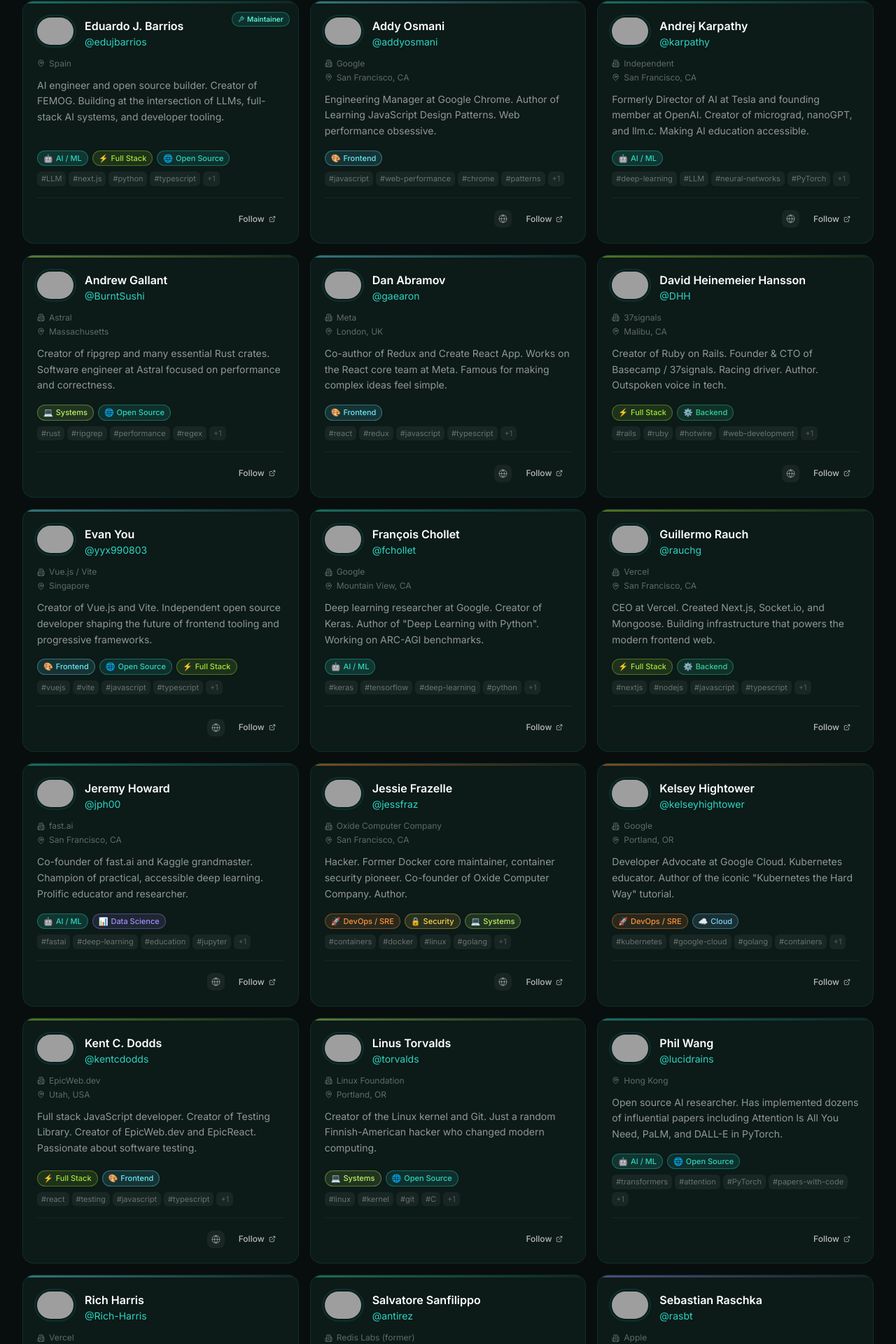
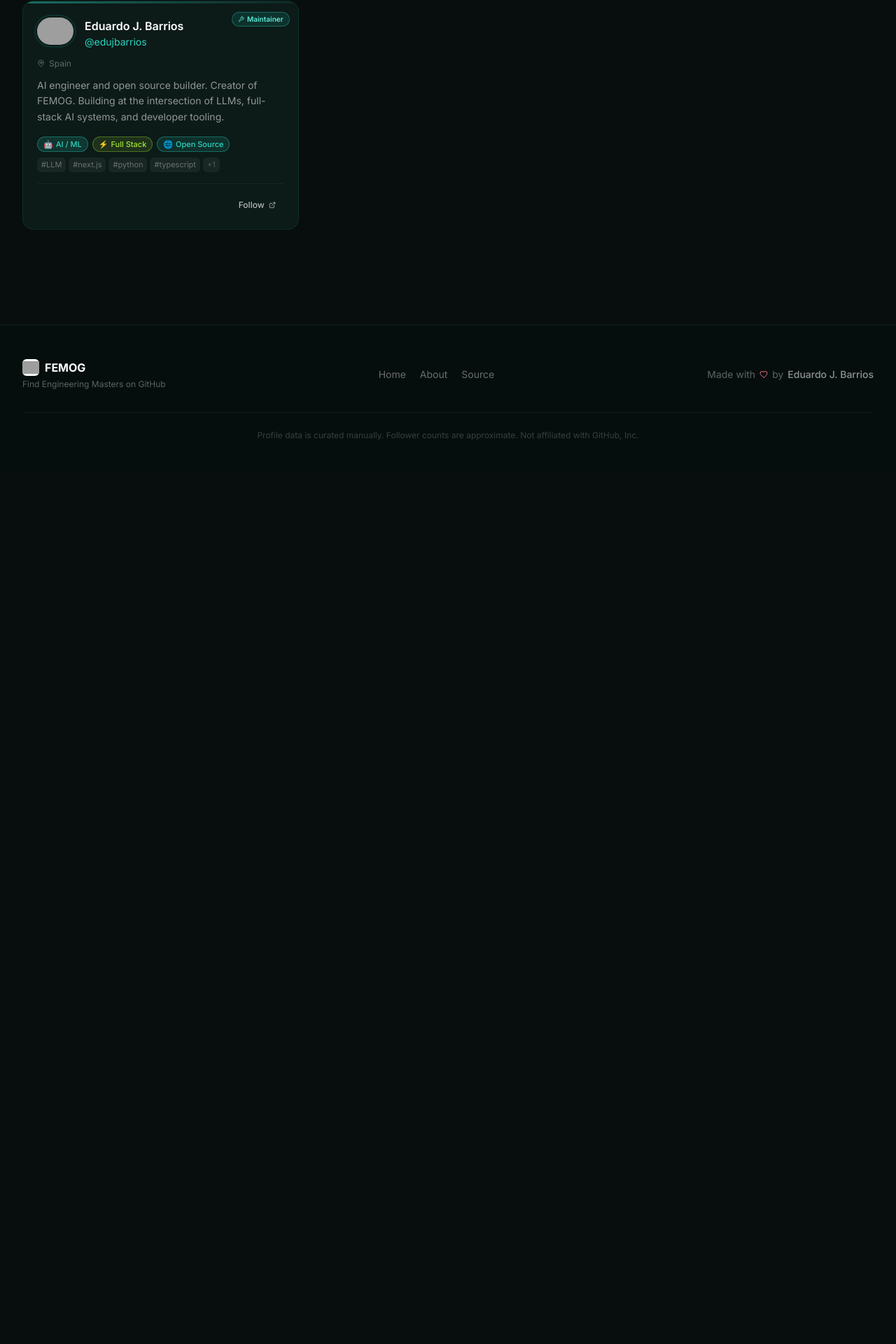
Before and after one commit to edujbarrios/femog, a Next.js app: page / in a window 1280 px wide. Shown: the part 843-2763 px from the top of the page at 70% size. After the commit the page ends 1521 px from the top, so only its background shows below. Built offline with nearby package versions, Linux system fonts and the light colour scheme; grey boxes are pictures that could not be loaded.

Commit message:
Revise profile guidelines and clean up profiles list
Updated the profile addition guidelines with detailed field descriptions and removed several profiles to streamline the list.

```diff
--- a/data/profiles.ts
+++ b/data/profiles.ts
@@ -3,13 +3,68 @@
 /**
  * Curated list of exceptional engineers on GitHub.
  *
- * To add a new profile, append an object to this array following the
- * GitHubProfile interface. See README.md for field descriptions.
+ * HOW TO ADD A NEW PROFILE:
+ * ------------------------------------------------------------------
+ * Each profile must follow the `GitHubProfile` interface.
+ * Below is a detailed explanation of every field:
  *
- * Follower & repo counts are approximate and updated manually.
+ * REQUIRED FIELDS:
+ * - id: string
+ *   Unique identifier for the profile (usually same as username).
+ *   Example: 'gaearon'
+ *
+ * - name: string
+ *   Full name of the person.
+ *   Example: 'Dan Abramov'
+ *
+ * - username: string
+ *   GitHub username (without URL).
+ *   Example: 'gaearon'
+ *
+ * - bio: string
+ *   Short description (1–2 sentences max).
+ *   Should explain what they are known for.
+ *
+ * - location: string
+ *   Where they are based.
+ *   Example: 'San Francisco, CA'
+ *
+ * - categories: string[]
+ *   One or more categories describing their expertise.
+ *   Allowed values (recommended):
+ *     'ai', 'frontend', 'backend', 'fullstack',
+ *     'devops', 'systems', 'data-science', 'security', 'open-source'
+ *
+ * - tags: string[]
+ *   Specific technologies or topics.
+ *   Example: ['react', 'typescript', 'nodejs']
+ *
+ * - githubUrl: string
+ *   Full GitHub profile URL.
+ *   Example: 'https://github.com/username'
+ *
+ * OPTIONAL FIELDS:
+ * - company?: string
+ *   Current company or organization.
+ *
+ * - websiteUrl?: string
+ *   Personal website or blog.
+ *
+ * - twitterUsername?: string
+ *   Twitter/X username (without @).
+ *
+ * - maintainer?: boolean
+ *   Set to true ONLY for project maintainers.
+ *
+ * ------------------------------------------------------------------
+ * IMPORTANT RULES:
+ * - Keep bios concise and factual.
+ * - Prefer well-known or high-impact engineers.
+ * - Avoid duplicates.
+ * - Keep tags relevant and lowercase.
+ * ------------------------------------------------------------------
  */
 export const PROFILES: GitHubProfile[] = [
-  // ─── AI / Machine Learning ────────────────────────────────────────────
   {
     id: 'edujbarrios',
     name: 'Eduardo J. Barrios',
@@ -22,265 +77,6 @@
     twitterUsername: 'edujbarrios',
     maintainer: true,
   },
-  {
-    id: 'karpathy',
-    name: 'Andrej Karpathy',
-    username: 'karpathy',
-    bio: 'Formerly Director of AI at Tesla and founding member at OpenAI. Creator of micrograd, nanoGPT, and llm.c. Making AI education accessible.',
-    location: 'San Francisco, CA',
-    company: 'Independent',
-    categories: ['ai'],
-    tags: ['deep-learning', 'LLM', 'neural-networks', 'PyTorch', 'education'],
-    githubUrl: 'https://github.com/karpathy',
-    websiteUrl: 'https://karpathy.ai',
-    twitterUsername: 'karpathy',
-  },
-  {
-    id: 'fchollet',
-    name: 'François Chollet',
-    username: 'fchollet',
-    bio: 'Deep learning researcher at Google. Creator of Keras. Author of "Deep Learning with Python". Working on ARC-AGI benchmarks.',
-    location: 'Mountain View, CA',
-    company: 'Google',
-    categories: ['ai'],
-    tags: ['keras', 'tensorflow', 'deep-learning', 'python', 'AI-research'],
-    githubUrl: 'https://github.com/fchollet',
-    twitterUsername: 'fchollet',
-  },
-  {
-    id: 'lucidrains',
-    name: 'Phil Wang',
-    username: 'lucidrains',
-    bio: 'Open source AI researcher. Has implemented dozens of influential papers including Attention Is All You Need, PaLM, and DALL-E in PyTorch.',
-    location: 'Hong Kong',
-    categories: ['ai', 'open-source'],
-    tags: ['transformers', 'attention', 'PyTorch', 'papers-with-code', 'generative-AI'],
-    githubUrl: 'https://github.com/lucidrains',
-  },
-  {
-    id: 'jph00',
-    name: 'Jeremy Howard',
-    username: 'jph00',
-    bio: 'Co-founder of fast.ai and Kaggle grandmaster. Champion of practical, accessible deep learning. Prolific educator and researcher.',
-    location: 'San Francisco, CA',
-    company: 'fast.ai',
-    categories: ['ai', 'data-science'],
-    tags: ['fastai', 'deep-learning', 'education', 'jupyter', 'python'],
-    githubUrl: 'https://github.com/jph00',
-    websiteUrl: 'https://www.fast.ai',
-    twitterUsername: 'jeremyphoward',
-  },
-
-  // ─── Backend ──────────────────────────────────────────────────────────
-  {
-    id: 'antirez',
-    name: 'Salvatore Sanfilippo',
-    username: 'antirez',
-    bio: 'Creator of Redis. Software developer, hacker, and writer. Exploring new ideas in distributed systems and data structures.',
-    location: 'Catania, Italy',
-    company: 'Redis Labs (former)',
-    categories: ['backend', 'systems'],
-    tags: ['redis', 'C', 'databases', 'distributed-systems', 'open-source'],
-    githubUrl: 'https://github.com/antirez',
-    websiteUrl: 'http://antirez.com',
-    twitterUsername: 'antirez',
-  },
-  {
-    id: 'tj',
-    name: 'TJ Holowaychuk',
-    username: 'tj',
-    bio: 'Creator of Express.js, Koa.js, Apex, and hundreds of Node.js packages. One of the most prolific open source developers in history. Now building in Go.',
-    location: 'Victoria, BC',
-    categories: ['backend', 'open-source'],
-    tags: ['nodejs', 'express', 'golang', 'typescript', 'cli'],
-    githubUrl: 'https://github.com/tj',
-    twitterUsername: 'tjholowaychuk',
-  },
-
-  // ─── Frontend ─────────────────────────────────────────────────────────
-  {
-    id: 'yyx990803',
-    name: 'Evan You',
-    username: 'yyx990803',
-    bio: 'Creator of Vue.js and Vite. Independent open source developer shaping the future of frontend tooling and progressive frameworks.',
-    location: 'Singapore',
-    company: 'Vue.js / Vite',
-    categories: ['frontend', 'open-source', 'fullstack'],
-    tags: ['vuejs', 'vite', 'javascript', 'typescript', 'bundlers'],
-    githubUrl: 'https://github.com/yyx990803',
-    websiteUrl: 'https://evanyou.me',
-    twitterUsername: 'youyuxi',
-  },
-  {
-    id: 'gaearon',
-    name: 'Dan Abramov',
-    username: 'gaearon',
-    bio: 'Co-author of Redux and Create React App. Works on the React core team at Meta. Famous for making complex ideas feel simple.',
-    location: 'London, UK',
-    company: 'Meta',
-    categories: ['frontend'],
-    tags: ['react', 'redux', 'javascript', 'typescript', 'open-source'],
-    githubUrl: 'https://github.com/gaearon',
-    websiteUrl: 'https://overreacted.io',
-    twitterUsername: 'dan_abramov',
-  },
-  {
-    id: 'Rich-Harris',
-    name: 'Rich Harris',
-    username: 'Rich-Harris',
-    bio: 'Creator of Svelte and Rollup. Rethinking reactivity in JavaScript frameworks. Graphics editor at the New York Times, now at Vercel.',
-    location: 'New York',
-    company: 'Vercel',
-    categories: ['frontend', 'open-source'],
-    tags: ['svelte', 'rollup', 'javascript', 'typescript', 'compilers'],
-    githubUrl: 'https://github.com/Rich-Harris',
-    twitterUsername: 'Rich_Harris',
-  },
-  {
-    id: 'addyosmani',
-    name: 'Addy Osmani',
-    username: 'addyosmani',
-    bio: 'Engineering Manager at Google Chrome. Author of Learning JavaScript Design Patterns. Web performance obsessive.',
-    location: 'San Francisco, CA',
-    company: 'Google',
-    categories: ['frontend'],
-    tags: ['javascript', 'web-performance', 'chrome', 'patterns', 'tooling'],
-    githubUrl: 'https://github.com/addyosmani',
-    websiteUrl: 'https://addyosmani.com',
-    twitterUsername: 'addyosmani',
-  },
-
-  // ─── Full Stack ───────────────────────────────────────────────────────
-  {
-    id: 'kentcdodds',
-    name: 'Kent C. Dodds',
-    username: 'kentcdodds',
-    bio: 'Full stack JavaScript developer. Creator of Testing Library. Creator of EpicWeb.dev and EpicReact. Passionate about software testing.',
-    location: 'Utah, USA',
-    company: 'EpicWeb.dev',
-    categories: ['fullstack', 'frontend'],
-    tags: ['react', 'testing', 'javascript', 'typescript', 'education'],
-    githubUrl: 'https://github.com/kentcdodds',
-    websiteUrl: 'https://kentcdodds.com',
-    twitterUsername: 'kentcdodds',
-  },
-  {
-    id: 'rauchg',
-    name: 'Guillermo Rauch',
-    username: 'rauchg',
-    bio: 'CEO at Vercel. Created Next.js, Socket.io, and Mongoose. Building infrastructure that powers the modern frontend web.',
-    location: 'San Francisco, CA',
-    company: 'Vercel',
-    categories: ['fullstack', 'backend'],
-    tags: ['nextjs', 'nodejs', 'javascript', 'typescript', 'deployment'],
-    githubUrl: 'https://github.com/rauchg',
-    twitterUsername: 'rauchg',
-  },
-  {
-    id: 'DHH',
-    name: 'David Heinemeier Hansson',
-    username: 'DHH',
-    bio: 'Creator of Ruby on Rails. Founder & CTO of Basecamp / 37signals. Racing driver. Author. Outspoken voice in tech.',
-    location: 'Malibu, CA',
-    company: '37signals',
-    categories: ['fullstack', 'backend'],
-    tags: ['rails', 'ruby', 'hotwire', 'web-development', 'databases'],
-    githubUrl: 'https://github.com/DHH',
-    websiteUrl: 'https://dhh.dk',
-    twitterUsername: 'dhh',
-  },
-
-  // ─── DevOps / SRE ─────────────────────────────────────────────────────
-  {
-    id: 'kelseyhightower',
-    name: 'Kelsey Hightower',
-    username: 'kelseyhightower',
-    bio: 'Developer Advocate at Google Cloud. Kubernetes educator. Author of the iconic "Kubernetes the Hard Way" tutorial.',
-    location: 'Portland, OR',
-    company: 'Google',
-    categories: ['devops', 'cloud'],
-    tags: ['kubernetes', 'google-cloud', 'golang', 'containers', 'infrastructure'],
-    githubUrl: 'https://github.com/kelseyhightower',
-    twitterUsername: 'kelseyhightower',
-  },
-  {
-    id: 'jessfraz',
-    name: 'Jessie Frazelle',
-    username: 'jessfraz',
-    bio: 'Hacker. Former Docker core maintainer, container security pioneer. Co-founder of Oxide Computer Company. Author.',
-    location: 'San Francisco, CA',
-    company: 'Oxide Computer Company',
-    categories: ['devops', 'security', 'systems'],
-    tags: ['containers', 'docker', 'linux', 'golang', 'security'],
-    githubUrl: 'https://github.com/jessfraz',
-    websiteUrl: 'https://jess.dev',
-    twitterUsername: 'jessfraz',
-  },
-
-  // ─── Systems ──────────────────────────────────────────────────────────
-  {
-    id: 'torvalds',
-    name: 'Linus Torvalds',
-    username: 'torvalds',
-    bio: 'Creator of the Linux kernel and Git. Just a random Finnish-American hacker who changed modern computing.',
-    location: 'Portland, OR',
-    company: 'Linux Foundation',
-    categories: ['systems', 'open-source'],
-    tags: ['linux', 'kernel', 'git', 'C', 'operating-systems'],
-    githubUrl: 'https://github.com/torvalds',
-  },
-  {
-    id: 'BurntSushi',
-    name: 'Andrew Gallant',
-    username: 'BurntSushi',
-    bio: 'Creator of ripgrep and many essential Rust crates. Software engineer at Astral focused on performance and correctness.',
-    location: 'Massachusetts',
-    company: 'Astral',
-    categories: ['systems', 'open-source'],
-    tags: ['rust', 'ripgrep', 'performance', 'regex', 'cli'],
-    githubUrl: 'https://github.com/BurntSushi',
-  },
-
-  // ─── Data Science ─────────────────────────────────────────────────────
-  {
-    id: 'rasbt',
-    name: 'Sebastian Raschka',
-    username: 'rasbt',
-    bio: 'Research scientist at Apple. Author of "Machine Learning with PyTorch and Scikit-Learn". Renowned educator and practitioner.',
-    location: 'Madison, WI',
-    company: 'Apple',
-    categories: ['data-science', 'ai'],
-    tags: ['python', 'pytorch', 'scikit-learn', 'machine-learning', 'education'],
-    githubUrl: 'https://github.com/rasbt',
-    websiteUrl: 'https://sebastianraschka.com',
-    twitterUsername: 'rasbt',
-  },
-
-  // ─── Security ─────────────────────────────────────────────────────────
-  {
-    id: 'swisskyrepo',
-    name: 'Swissky',
-    username: 'swisskyrepo',
-    bio: 'Security researcher. Creator of PayloadsAllTheThings — one of the most referenced offensive security repositories on GitHub.',
-    location: 'Switzerland',
-    categories: ['security'],
-    tags: ['penetration-testing', 'payloads', 'web-security', 'ctf', 'infosec'],
-    githubUrl: 'https://github.com/swisskyrepo',
-  },
-
-  // ─── Open Source ──────────────────────────────────────────────────────
-  {
-    id: 'sindresorhus',
-    name: 'Sindre Sorhus',
-    username: 'sindresorhus',
-    bio: 'Full-Time Open Sourcerer. Creator of chalk, p-queue, del, fuite, and 1,000+ more packages. The most starred individual on npm.',
-    location: 'Bangkok, Thailand',
-    categories: ['open-source', 'frontend', 'backend'],
-    tags: ['nodejs', 'typescript', 'npm', 'javascript', 'cli'],
-    githubUrl: 'https://github.com/sindresorhus',
-    websiteUrl: 'https://sindresorhus.com',
-    twitterUsername: 'sindresorhus',
-  },
 ];
 
 export const getProfilesByCategory = (categoryId: string): GitHubProfile[] =>
```
